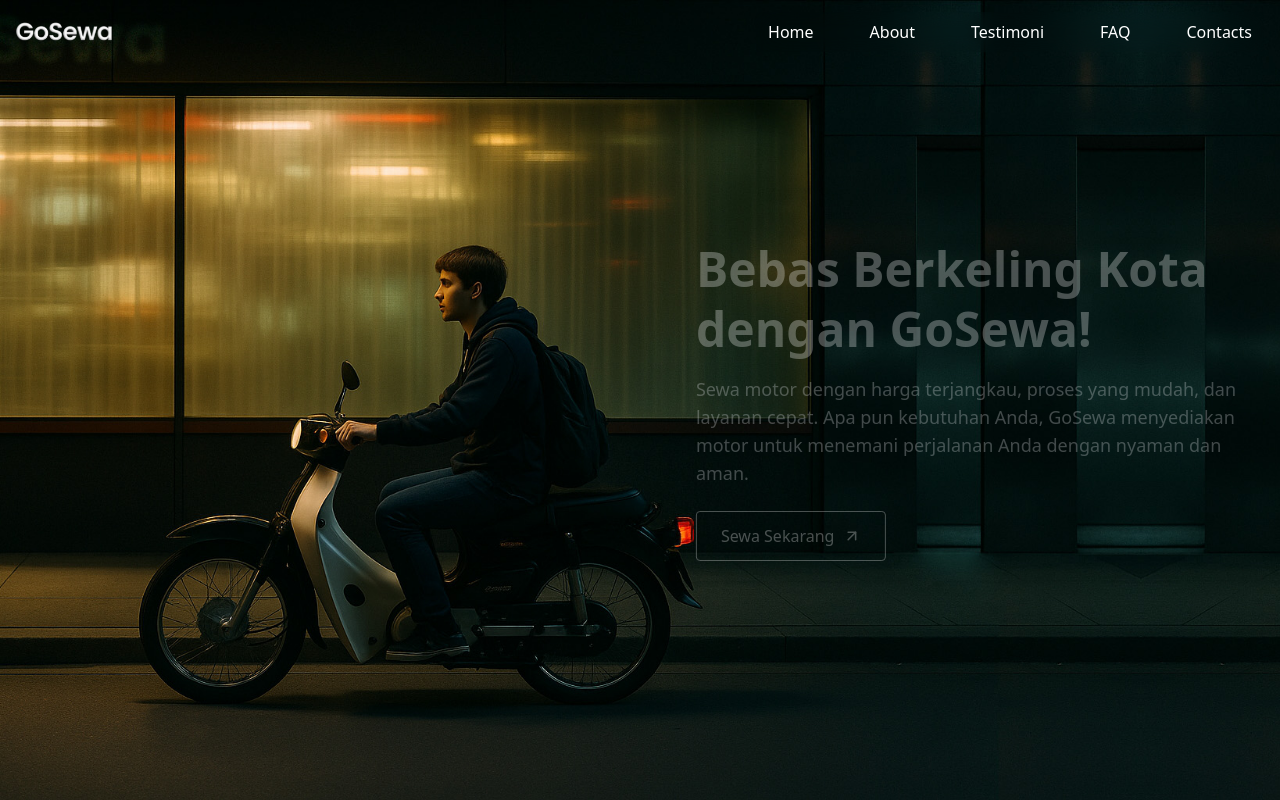
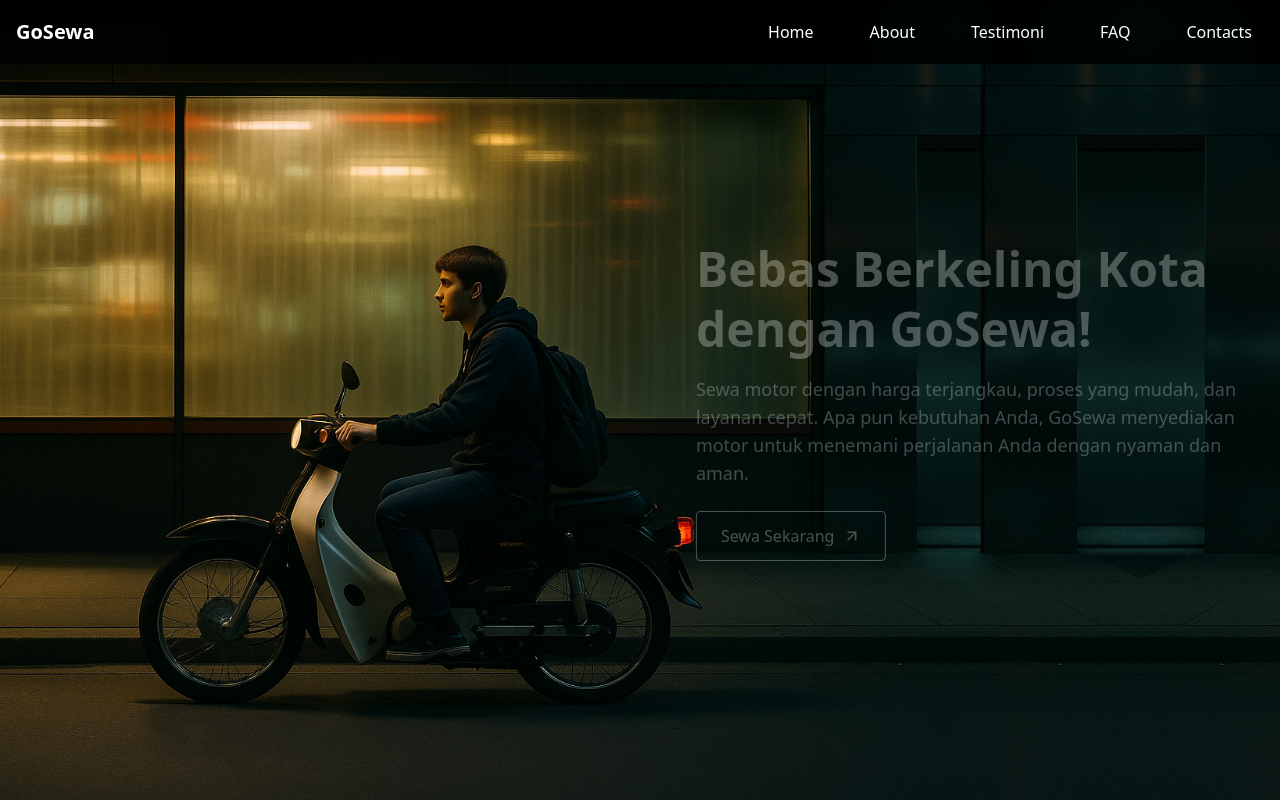
Before and after one commit to Lanang38/Gosewa, a React (Vite) app: page / in a window 1280 px wide. Shown: the top 800 px of the page. Built offline with nearby package versions, Linux system fonts and the light colour scheme.

Commit message:
Refactor Navbar component for improved styling and accessibility

```diff
--- a/src/components/Navbar.jsx
+++ b/src/components/Navbar.jsx
@@ -22,45 +22,44 @@ const Navbar = () => {
 
   return (
     <header className="fixed top-0 left-0 w-full z-50">
-      <nav className="bg-transparent">
+      <nav className="bg-black/80 backdrop-blur-md">
         <div className="max-w-screen-xl flex items-center justify-between mx-auto px-4 py-3">
-          <a href="#">
-            <img src="/logo2.png" className="h-5" alt="Logo" />
+          {/* Logo */}
+          <a href="#" className="text-white text-xl font-bold">
+            GoSewa
           </a>
 
-          {/* Toggle Button */}
+          {/* Hamburger Button (Mobile) */}
           <button
             type="button"
-            className="inline-flex flex-col items-center justify-center p-2 w-10 h-10 text-white rounded-lg md:hidden"
             onClick={() => setMenuOpen(!menuOpen)}
             aria-label="Toggle menu"
+            className="inline-flex flex-col items-center justify-center p-2 w-10 h-10 text-white rounded-lg md:hidden"
           >
             <span
               className={`block h-0.5 w-6 bg-white rounded transition-transform duration-300 ease-in-out origin-left ${
                 menuOpen ? 'rotate-45 translate-y-2' : ''
               }`}
-            ></span>
+            />
             <span
               className={`block h-0.5 w-6 bg-white rounded my-1 transition-opacity duration-300 ease-in-out ${
                 menuOpen ? 'opacity-0' : 'opacity-100'
               }`}
-            ></span>
+            />
             <span
               className={`block h-0.5 w-6 bg-white rounded transition-transform duration-300 ease-in-out origin-left ${
                 menuOpen ? '-rotate-45 -translate-y-2' : ''
               }`}
-            ></span>
+            />
           </button>
 
-          {/* Menu */}
+          {/* Menu Links */}
           <div
             className={`absolute top-full left-0 w-full md:static md:w-auto transition-all duration-300 ease-in-out ${
               menuOpen ? 'block' : 'hidden md:block'
             }`}
           >
-            <ul
-              className={`flex flex-col items-start gap-2 px-6 py-4 bg-black/80 backdrop-blur-md text-white md:flex-row md:bg-transparent md:items-center md:p-0 md:gap-8`}
-            >
+            <ul className="flex flex-col items-start gap-2 px-6 py-4 text-white md:flex-row md:items-center md:p-0 md:gap-8">
               {navigation.map((item, i) => (
                 <li key={item.name}>
                   <a
```
Also changed, not shown: src/App.jsx (+12 -12 lines).
